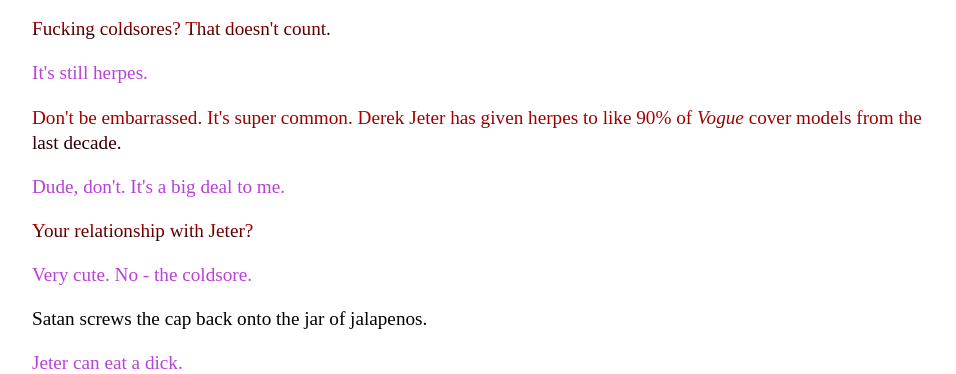
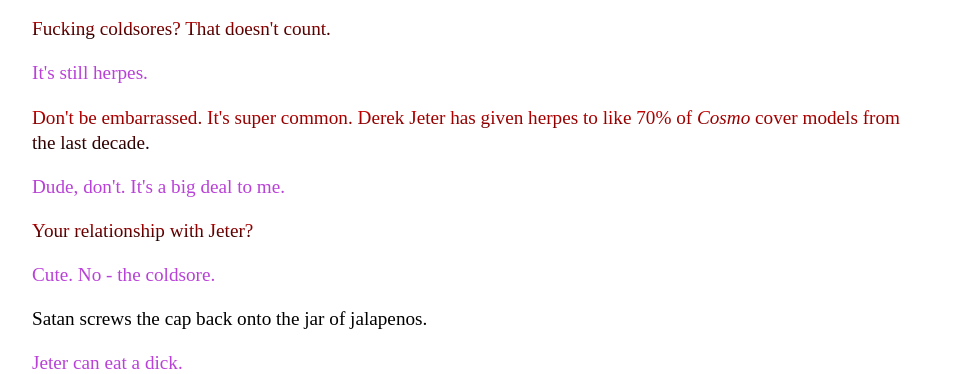
Before and after one commit to Pinelife/pinelife.github.io, a Jekyll site: the page Hellhole/Room9.html, which Jekyll copies as it is, in a window 1280 px wide and 900 px high, scrolled down 1922 px. Shown: the part 237-611 px from the top of the window, without its empty margins (160-1116 px from the left). Built offline with Jekyll 4.4.1, drawn with Linux system fonts in a browser that asks for light colours.

Commit message:
Update Room9.html

```diff
--- a/Hellhole/Room9.html
+++ b/Hellhole/Room9.html
@@ -142,7 +142,7 @@
 It's still herpes.
 </p>
 <p class = "Satan">
-Don't be embarrassed. It's super common. Derek Jeter has given herpes to like 90% of <i>Vogue</i> cover models from the last decade.
+Don't be embarrassed. It's super common. Derek Jeter has given herpes to like 70% of <i>Cosmo</i> cover models from the last decade.
 </p>
 <p class="lauria">
 Dude, don't. It's a big deal to me.
@@ -151,7 +151,7 @@
 Your relationship with Jeter?
 </p>
 <p class="lauria">
-Very cute. No - the coldsore.
+Cute. No - the coldsore.
 </p>
 <p>
 Satan screws the cap back onto the jar of jalapenos.
```
